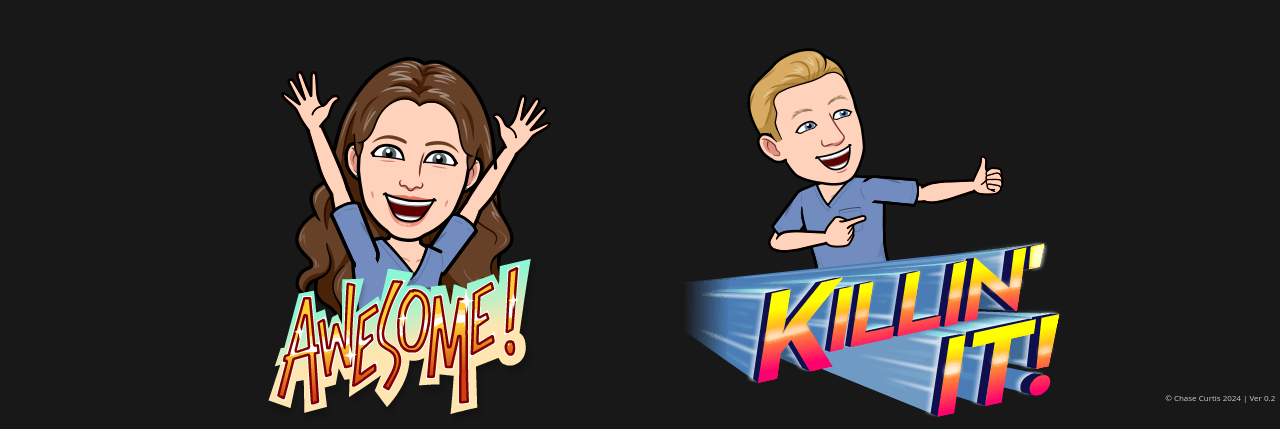
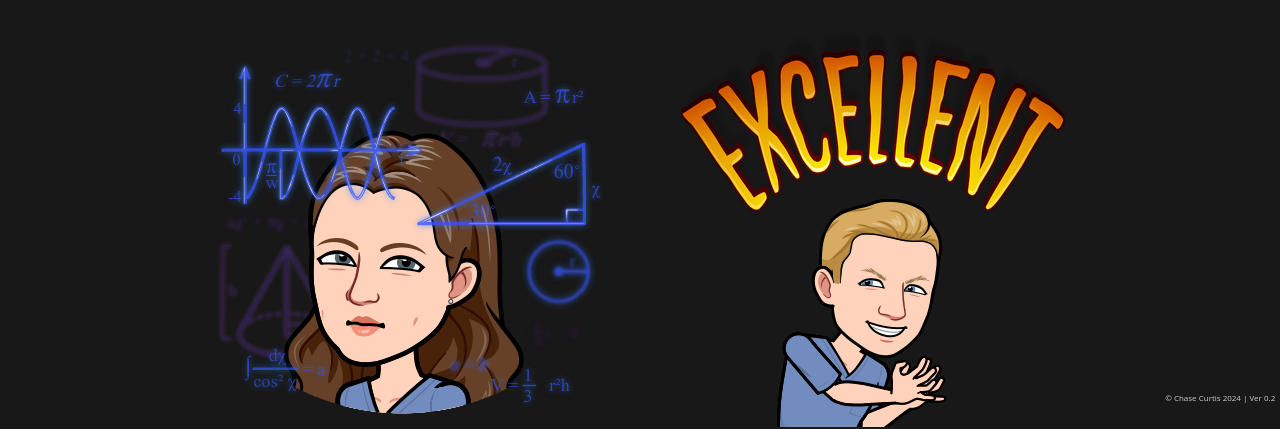
Before and after one commit to ChaseCares/pharmjess_com, a plain HTML site: page countdown.html in a window 1280 px wide. Shown: the part 395-824 px from the top of the page. Drawn offline with Linux system fonts and the light colour scheme.

Commit message:
Update photos

```diff
--- a/countdown.html
+++ b/countdown.html
@@ -14,8 +14,8 @@
 		<div id="countdown">None</div>
 
 		<div class="imgs">
-			<img src="./img/Cammie/IMG_0360.png" alt="Cammie" />
-			<img src="./img/Cullen/IMG_0371.png" alt="Cullen" />
+			<img src="./img/Cammie/IMG_0358.png" alt="Cammie" />
+			<img src="./img/Cullen/IMG_0374.png" alt="Cullen" />
 		</div>
 
 		<p>
```
